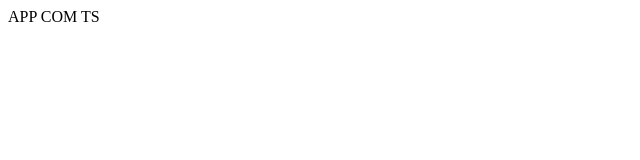
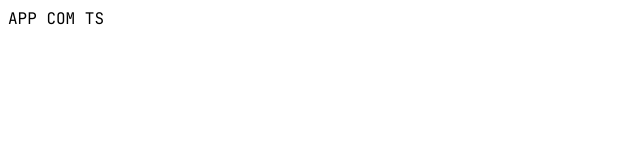
Before and after one commit to AdaoBJr/goshirts-react-web-ts, a React (Create React App) app: page / in a window 1280 px wide. Shown: the top 160 px of the page, without its empty margins (0-640 px from the left). Built offline with nearby package versions, Linux system fonts and the light colour scheme.

Commit message:
style: :lipstick: created index.modules.css

```diff
--- a/src/index.module.css
+++ b/src/index.module.css
@@ -0,0 +1,6 @@
+@import url('https://fonts.googleapis.com/css2?family=JetBrains+Mono:wght@400;600;800&family=Poppins:wght@400;600;700;800;900&display=swap');
+
+body {
+  /* font-family: 'Poppins', sans-serif; */
+  font-family: 'JetBrains Mono', monospace;
+}
```
